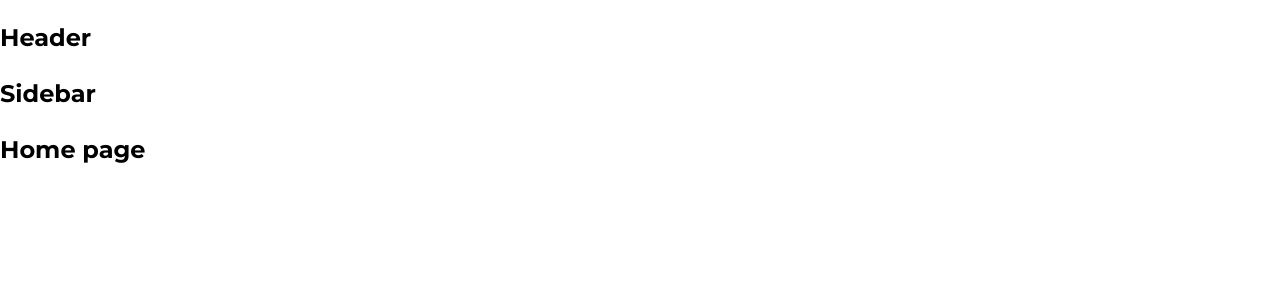
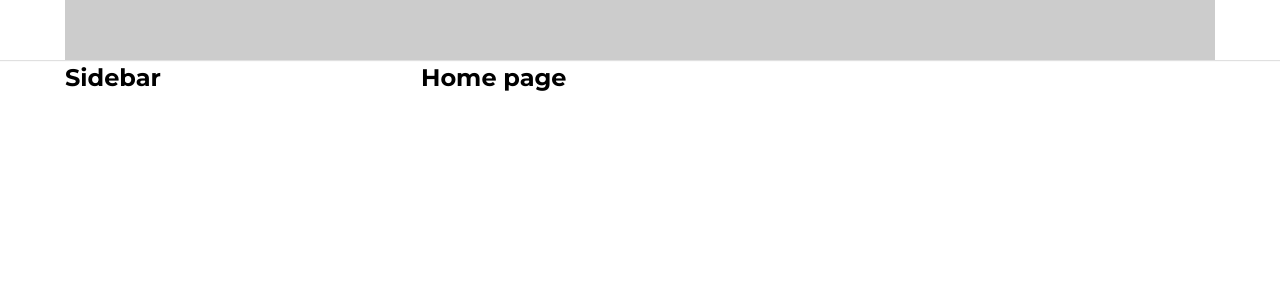
Before and after one commit to khuongxuanthanh/tiktok-ui, a React (Create React App) app: page / in a window 1280 px wide. Shown: the top 300 px of the page. Built offline with nearby package versions, Linux system fonts and the light colour scheme.

Commit message:
Dựng khung layout default

```diff
--- a/package.json
+++ b/package.json
@@ -6,6 +6,7 @@
     "@testing-library/jest-dom": "^5.16.5",
     "@testing-library/react": "^13.4.0",
     "@testing-library/user-event": "^13.5.0",
+    "classnames": "^2.3.2",
     "customize-cra": "^1.0.0",
     "normalize.css": "^8.0.1",
     "react": "^18.2.0",
--- a/src/components/GlobalStyles/GlobalStyles.scss
+++ b/src/components/GlobalStyles/GlobalStyles.scss
@@ -4,10 +4,16 @@
 
 :root {
     --primary: #fe2c55;
+
+    // Default layout
+    --default-layout-header-height: 60px;
+    --default-layout-layout: 1150px;
 }
 
 * {
     box-sizing: border-box;
+    margin: 0;
+    padding: 0;
 }
 
 html {
--- /dev/null
+++ b/src/components/Layout/DefaultLayout/DefaultLayout.module.scss
@@ -0,0 +1,14 @@
+.wrapper {
+    display: flex;
+    flex-direction: column;
+    align-items: center;
+}
+
+.container {
+    width: var(--default-layout-layout);
+    display: flex;
+}
+
+.content {
+    flex: 1;
+}
--- /dev/null
+++ b/src/components/Layout/DefaultLayout/Sidebar/Sidebar.module.scss
@@ -0,0 +1,3 @@
+.wrapper {
+    width: 356px;
+}
--- a/src/components/Layout/DefaultLayout/Sidebar/index.js
+++ b/src/components/Layout/DefaultLayout/Sidebar/index.js
@@ -1,6 +1,13 @@
+import classNames from 'classnames/bind';
+import styles from './Sidebar.module.scss';
+
+const cx = classNames.bind(styles)
+
 function Sidebar() {
     return (
-        <h2>Sidebar</h2>
+        <aside className={cx('wrapper')}>
+            <h2>Sidebar</h2>
+        </aside>
      );
 }
 
--- a/src/components/Layout/DefaultLayout/index.js
+++ b/src/components/Layout/DefaultLayout/index.js
@@ -1,13 +1,17 @@
+import classNames from 'classnames/bind';
 import Header from '~/components/Layout/component/Header';
+import styles from './DefaultLayout.module.scss';
 import Sidebar from './Sidebar';
+
+const cx = classNames.bind(styles);
 
 function DefaultLayout({ children }) {
     return (
-        <div>
+        <div className={cx('wrapper')}>
             <Header />
-            <div className="container">
+            <div className={cx('container')}>
                 <Sidebar />
-                <div className="content">{children}</div>
+                <div className={cx('content')}>{children}</div>
             </div>
         </div>
     );
--- /dev/null
+++ b/src/components/Layout/component/Header/Header.module.scss
@@ -0,0 +1,13 @@
+.wapper {
+    width: 100%;
+    height: var(--default-layout-header-height);
+    box-shadow: 0px 1px 1px rgb(0, 0, 0, 12%);
+    display: flex;
+    justify-content: center;
+}
+
+.inner {
+    height: 100%;
+    width: var(--default-layout-layout);
+    background-color: #ccc;
+}
--- a/src/components/Layout/component/Header/index.js
+++ b/src/components/Layout/component/Header/index.js
@@ -1,7 +1,12 @@
+import classNames from 'classnames/bind';
+import styles from './Header.module.scss';
+
+const cx = classNames.bind(styles);
+
 function Header() {
-    return (
-        <h2>Header</h2>
-     );
+    return <header className={cx('wapper')}>
+        <div className={cx('inner')}></div>
+    </header>;
 }
 
 export default Header;
```
Also changed, not shown: 1 other file (tests, documents, lock files or other folders).
